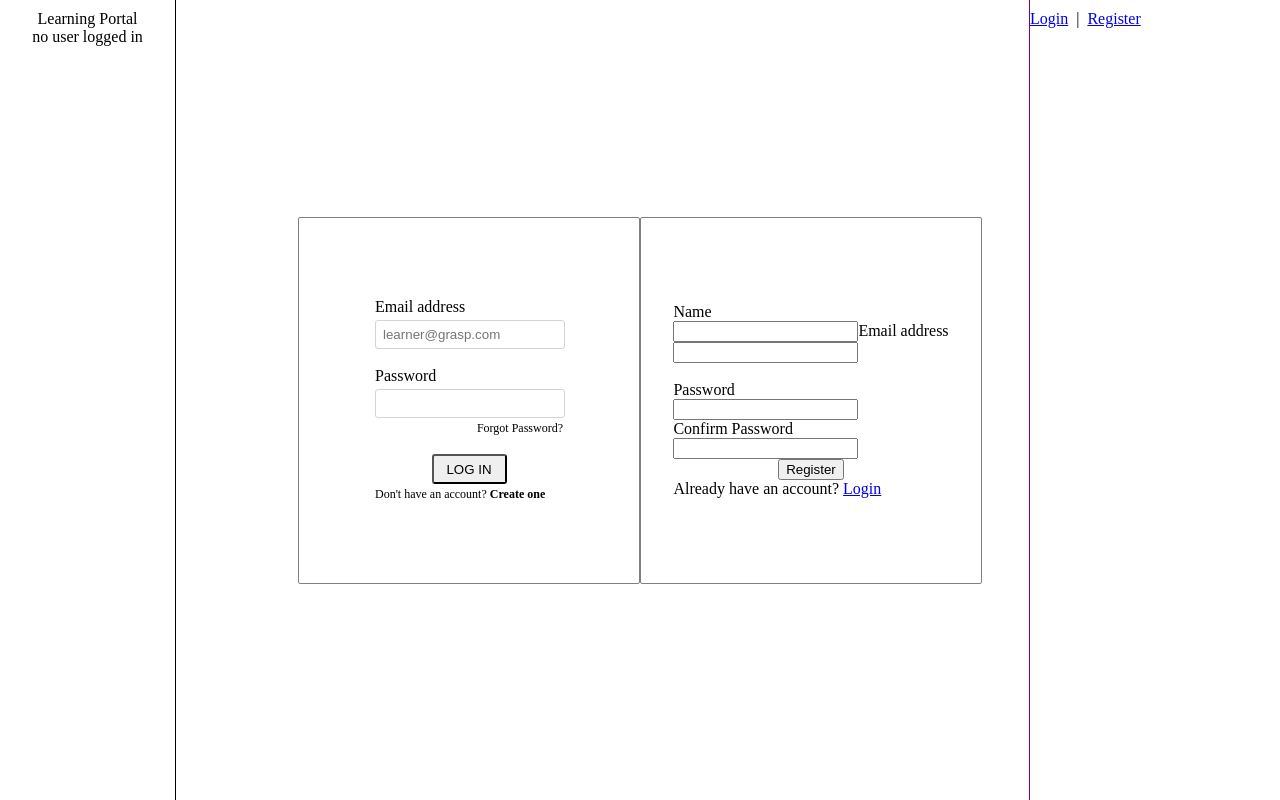
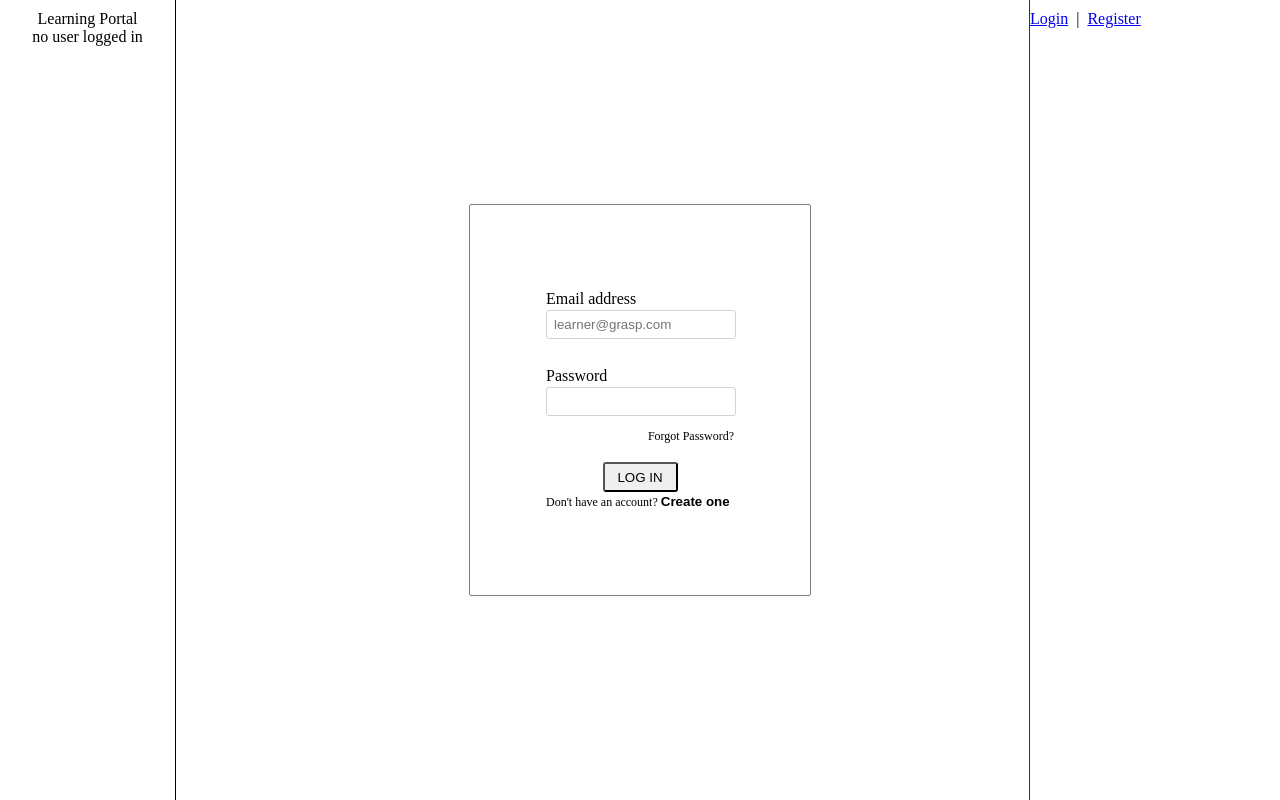
Before and after one commit to arghmatey/learning-portal, a React (Create React App) app: page /login in a window 1280 px wide. Built offline with nearby package versions, Linux system fonts and the light colour scheme; a web font is replaced by a local one.

Commit message:
Add changing login

```diff
--- a/src/components/LoginForm/LoginForm.jsx
+++ b/src/components/LoginForm/LoginForm.jsx
@@ -1,5 +1,4 @@
 import React, { Component } from 'react';
-import { Link } from 'react-router-dom';
 import userService from '../../utils/userService';
 
 class LoginForm extends Component {
@@ -45,9 +44,9 @@ class LoginForm extends Component {
                         </div>
                         <br />
                         <div className="login-button">
-                            <button>Log In</button>
+                            <button className="lb">Log In</button>
                         </div>
-                        <span>Don't have an account? <Link to=''>Create one</Link></span>
+                        <span>Don't have an account? <button type="button" onClick={this.props.handleViewChange} value="register">Create one</button></span>
                     </form >
                 </div>
             </div >
--- a/src/components/RegisterForm/RegisterForm.jsx
+++ b/src/components/RegisterForm/RegisterForm.jsx
@@ -1,5 +1,4 @@
 import React, { Component } from 'react';
-import { Link } from 'react-router-dom';
 import userService from '../../utils/userService';
 
 class RegisterForm extends Component {
@@ -41,7 +40,6 @@ class RegisterForm extends Component {
                     <label for="email">Email address</label><br />
                     <input type="email" className="form-control" value={this.state.email} name="email" onChange={this.handleChange} />
                     <br />
-                    <br />
                     <label for="password">Password</label>
                     <br />
                     <input type="password" className="form-control" placeholder="" value={this.state.password} name="password" onChange={this.handleChange} />
@@ -51,9 +49,9 @@ class RegisterForm extends Component {
                     <input type="password" className="form-control" placeholder="" value={this.state.passwordConf} name="passwordConf" onChange={this.handleChange} />
                     <br />
                     <div className="register-button">
-                        <button type="submit" disabled={this.state.invalidForm}>Register</button>
+                        <button className="rb" type="submit" disabled={this.state.invalidForm}>Register</button>
                     </div>
-                    <span>Already have an account? <Link to=''>Login</Link></span>
+                    <div className="q-wrap"><span>Already have an account? <button type="button" onClick={this.props.handleViewChange} value="login">Login</button></span></div>
                 </form >
             </div>
         );
--- a/src/pages/LoginPage/LoginPage.css
+++ b/src/pages/LoginPage/LoginPage.css
@@ -10,7 +10,7 @@
     display: flex;
     justify-content: center;
     align-items: center;
-    height: 325px;
+    height: 350px;
     width: 300px;
     padding: 20px;
     padding: 20px;
@@ -18,13 +18,14 @@
     border-radius: 2px;
 }
 
-.login-wrapper input {
+.view-wrapper input {
     width: 95%;
     height: 25px;
     padding-left: 7px;
     border-radius: 3px;
     border: 1px solid lightgrey;
-    margin-top: 4px;
+    margin-top: 2px;
+    margin-bottom: 10px;
 }
 
 .login-button, .register-button {
@@ -34,20 +35,20 @@
     justify-content: center;
 }
 
-.login-form button {
+.login-form .lb, .register-form .rb {
     text-transform: uppercase;
     height: 30px;
     width: 75px;
     border-radius: 3px;
-    ;
 }
 
-.login-form label {
+.login-form label, .register-form label {
     align-self: left;
 }
 
-.login-wrapper span {
+.login-form span, .register-form span {
     font-size: 12px;
+    text-align: center;
 }
 
 .pword-forgot {
@@ -55,8 +56,23 @@
     width: 100%;
 }
 
-.login-wrapper a {
+.view-wrapper a {
     text-decoration: none;
     font-weight: bold;
     color: black;
 }
+
+.q-wrap {
+    width: 100%;
+    text-align: center;
+}
+
+.view-wrapper button[type="button"] {
+    font-weight: bold;
+    background: none;
+    border: none;
+    padding: 0;
+    color: black;
+    text-decoration: none;
+    cursor: pointer;
+}
--- a/src/pages/LoginPage/LoginPage.jsx
+++ b/src/pages/LoginPage/LoginPage.jsx
@@ -9,24 +9,28 @@ class LoginPage extends Component {
         view: 'login',
     };
 
-    handleViewChange(option) {
+    handleViewChange = e => {
+        let option = e.target.value;
         this.setState({ view: option })
     }
-
 
     render() {
         return (
             <div className="view-wrapper">
+                {
+                    this.state.view === 'login' ?
                         <LoginForm
                             history={this.props.history}
                             handleRegisterOrLogin={this.props.handleRegisterOrLogin}
                             handleViewChange={this.handleViewChange}
                         />
+                        :
                         <RegisterForm
                             history={this.props.history}
                             handleRegisterOrLogin={this.props.handleRegisterOrLogin}
                             handleViewChange={this.handleViewChange}
                         />
+                }
             </div >
         );
     }
```
Lines whose indentation alone changed are shown as unchanged.
